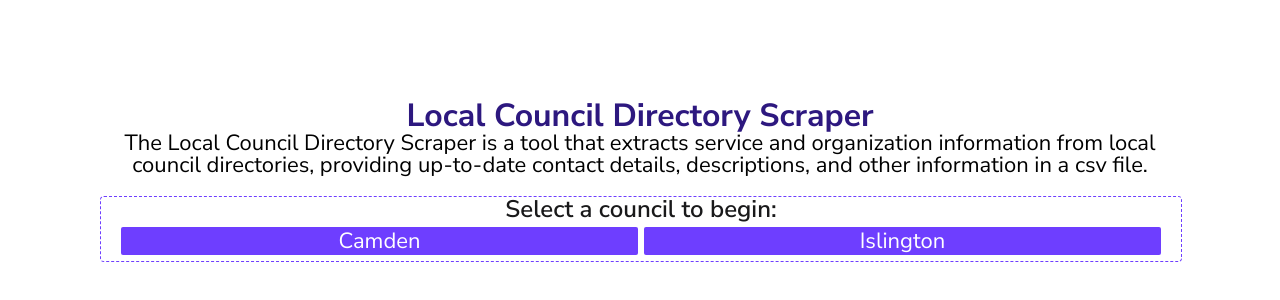
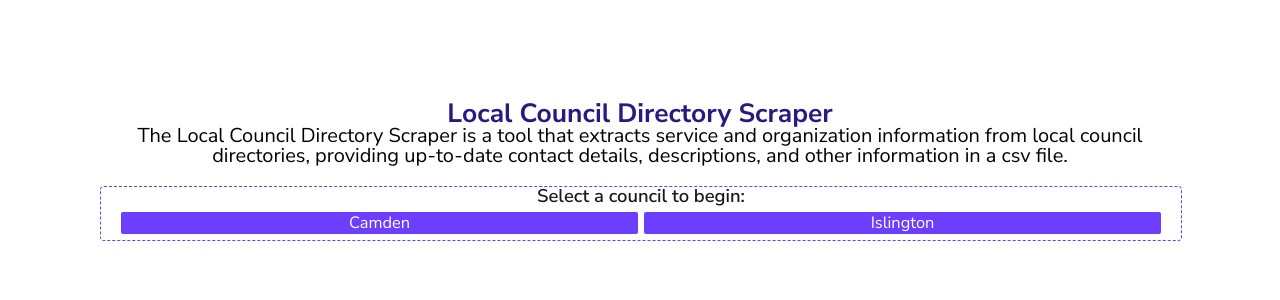
Before and after one commit to daria425/local-directory-scraper, a React (Vite) app in the folder client/: page / in a window 1280 px wide. Shown: the top 300 px of the page. Built offline with nearby package versions, Linux system fonts and the light colour scheme; no server answers.

Commit message:
edit font-size variables

```diff
--- a/client/src/stylesheets/type.css
+++ b/client/src/stylesheets/type.css
@@ -24,8 +24,8 @@
 
 @media (min-width: 576px) {
   :root {
-    --font-size-base: 1.125rem;
-    --font-size-sm: 1rem;
+    --font-size-base: 1rem;
+    --font-size-sm: 0.9rem;
     --font-size-lg: 1.375rem;
     --line-height-base: 1.6;
     --line-height-sm: 1.5;
@@ -46,8 +46,8 @@
 
 @media (min-width: 992px) {
   :root {
-    --font-size-base: 1.375rem;
-    --font-size-sm: 1.25rem;
+    --font-size-base: 1.25rem;
+    --font-size-sm: 1.15rem;
     --font-size-lg: 1.625rem;
     --line-height-base: 1.8;
     --line-height-sm: 1.7;
@@ -57,8 +57,8 @@
 
 @media (min-width: 1200px) {
   :root {
-    --font-size-base: 1.5rem;
-    --font-size-sm: 1.375rem;
+    --font-size-base: 1.15rem;
+    --font-size-sm: 1.25rem;
     --font-size-lg: 1.75rem;
     --line-height-base: 1.9;
     --line-height-sm: 1.8;
```
